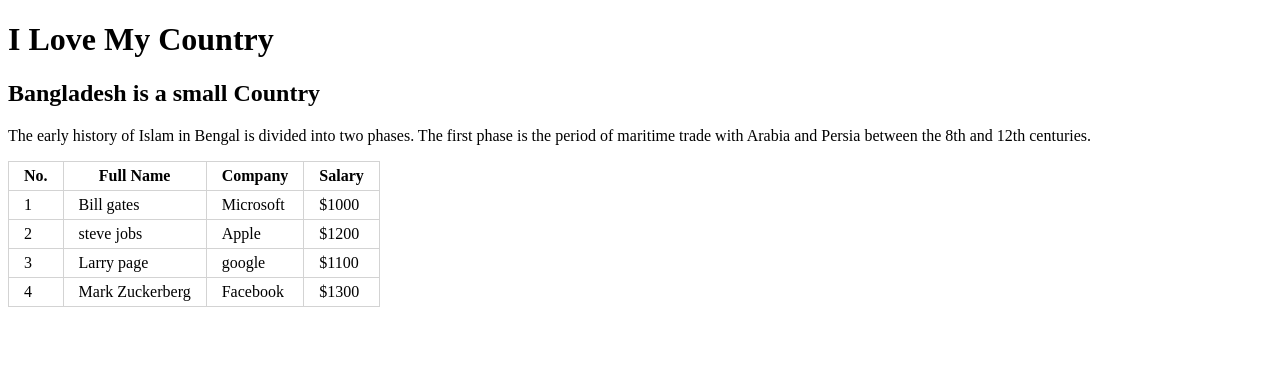
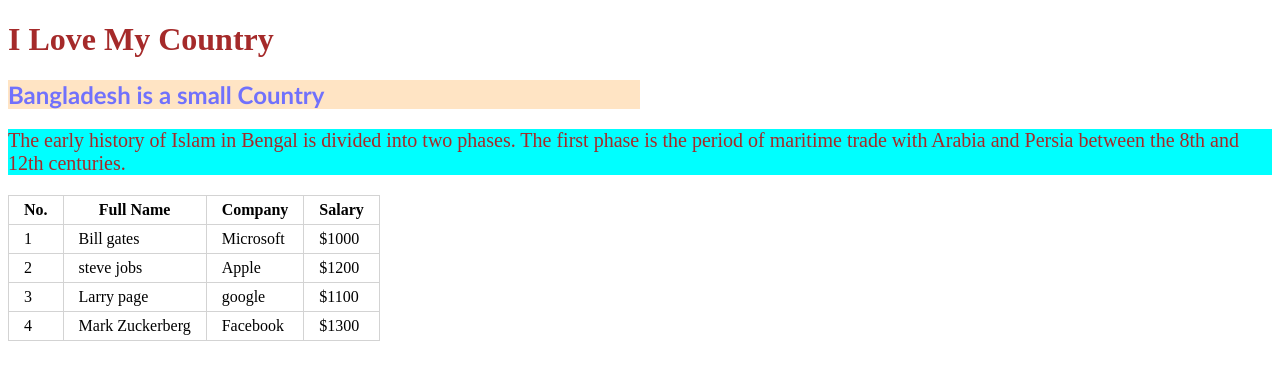
Before and after one commit to Roman742/four-repo, a plain HTML site: page index.html in a window 1280 px wide. Drawn offline with Linux system fonts and the light colour scheme.

Commit message:
style added

```diff
--- a/index.html
+++ b/index.html
@@ -13,12 +13,26 @@
             border: 1px solid lightgray;
             padding: 5px 15px ;
         }
+        h1{
+            color: brown;
+        }
+        #bd{
+            font-family: 'Gill Sans', 'Gill Sans MT', Calibri, 'Trebuchet MS', sans-serif;
+            background-color: bisque;
+            width: 50%;
+            color: rgb(113, 113, 252);
+         }
+         .first{
+             font-size: 20px;
+             color: brown;
+             background-color: aqua;
+         }
     </style>
 </head>
 <body>
     <h1>I Love My Country</h1>
-    <h2>Bangladesh is a small Country</h2>
-    <p>The early history of Islam in Bengal is divided into two phases. The first phase is the period of maritime trade with Arabia and Persia between the 8th and 12th centuries. </p>
+    <h2 id="bd">Bangladesh is a small Country</h2>
+    <p class="first">The early history of Islam in Bengal is divided into two phases. The first phase is the period of maritime trade with Arabia and Persia between the 8th and 12th centuries. </p>
     <table>
         <thead>
             <tr>
```
